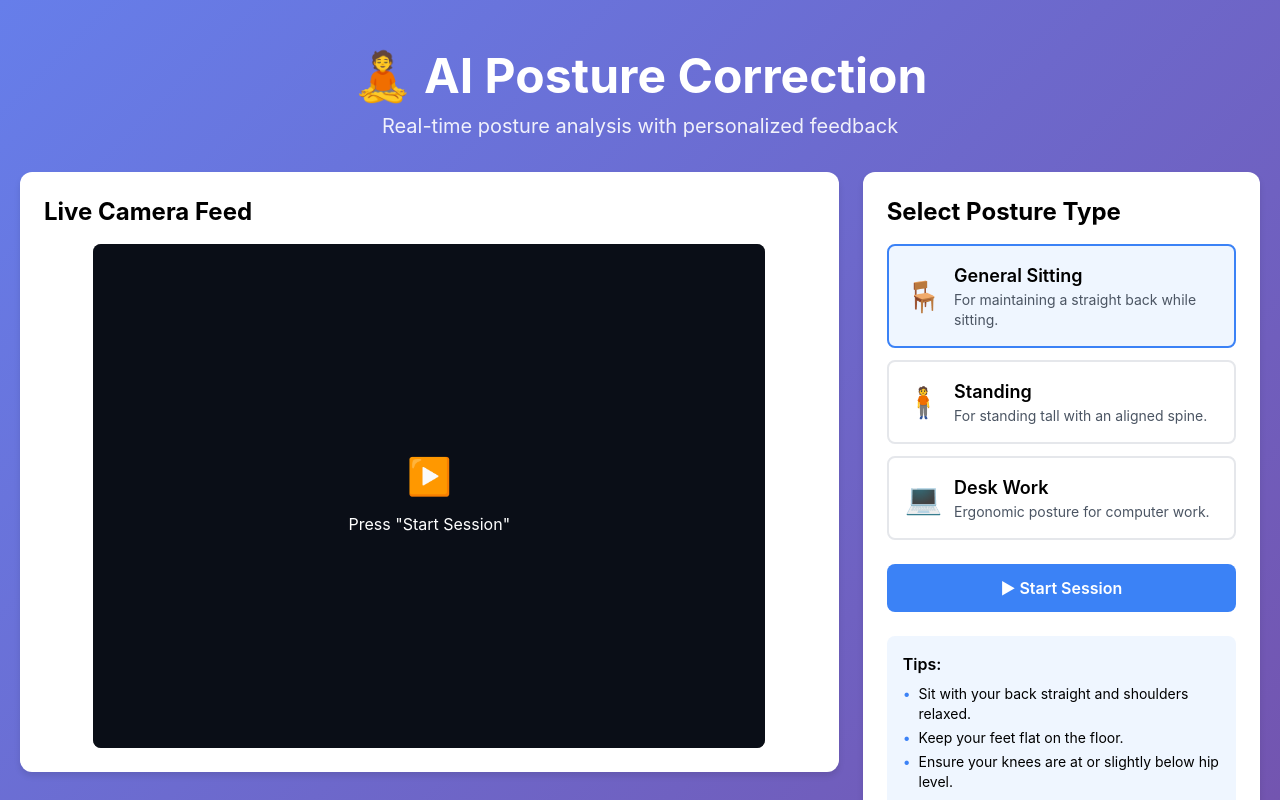
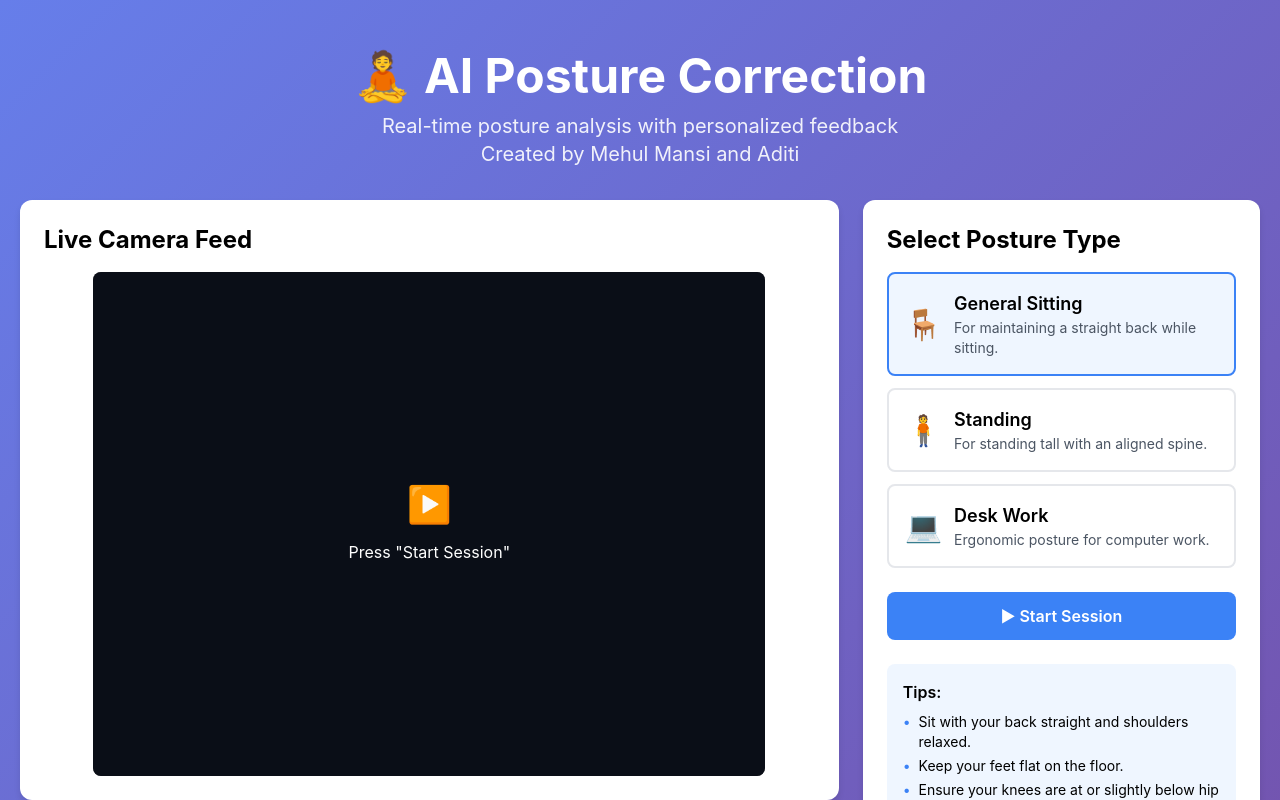
Before and after one commit to niranjan2411/posture-correct-project, a Next.js app: page / in a window 1280 px wide. Shown: the top 800 px of the page. Built offline with nearby package versions, Linux system fonts and the light colour scheme.

Commit message:
Update creator names in page.js

```diff
--- a/src/app/page.js
+++ b/src/app/page.js
@@ -23,6 +23,9 @@
         </h1>
         <p className="text-xl text-white opacity-90">
           Real-time posture analysis with personalized feedback
+        </p>
+     <p className="text-xl text-white opacity-90">
+          Created by Mehul Mansi and Aditi
         </p>
       </header>
 
```
